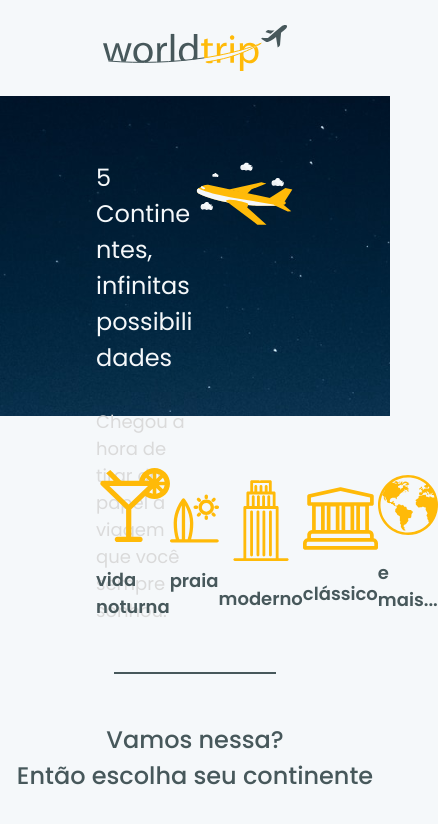
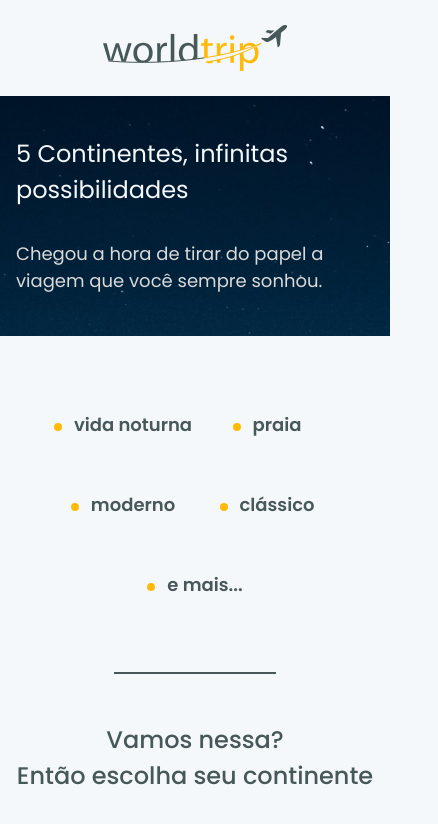
Before and after one commit to kariinagomes/ignite, a Next.js app in the folder reactjs/challenges/07-world-trip-chakra/: page / in a window 390 px wide. Shown: the top 824 px of the page, 438 px wide, since content can reach past the window. Built offline with nearby package versions, Linux system fonts and the light colour scheme.

Commit message:
feat: mobile version (world trip)

```diff
--- a/reactjs/challenges/07-world-trip-chakra/src/components/Banner/index.tsx
+++ b/reactjs/challenges/07-world-trip-chakra/src/components/Banner/index.tsx
@@ -1,18 +1,23 @@
-import { Box, Flex, Image, Text } from '@chakra-ui/react';
+import { Box, Flex, Image, Text, useBreakpointValue } from '@chakra-ui/react';
 
 export function Banner() {
+  const isWideVersion = useBreakpointValue({
+    base: false,
+    lg: true,
+  });
+
   return (
     <Flex
       w='100%'
       maxWidth={1480}
-      h='80'
+      h={['60', '80']}
       mx='auto'
       bgImage='url(/images/banner-background.svg)'
       bgRepeat='no-repeat'
-      px='24'
-      py='16'
+      px={[ '4', '24']}
+      py={['10', '16']}
     >
-      <Box w='50%'>
+      <Box w={isWideVersion ? '50%' : '100%'}>
         <Text fontSize={['2xl', '4xl']} color='gray.100'>
           5 Continentes, infinitas possibilidades
         </Text>
@@ -20,6 +25,7 @@ export function Banner() {
           Chegou a hora de tirar do papel a viagem que você sempre sonhou.
         </Text>
       </Box>
+      {isWideVersion && (
         <Box
           w='50%'
           display='flex'
@@ -28,6 +34,7 @@ export function Banner() {
         >
           <Image src='/images/airplane.svg' alt='logo' />
         </Box>
+      )}
     </Flex>
   );
 }
--- a/reactjs/challenges/07-world-trip-chakra/src/components/TravelTypes/index.tsx
+++ b/reactjs/challenges/07-world-trip-chakra/src/components/TravelTypes/index.tsx
@@ -1,4 +1,4 @@
-import { Flex, Image, Text } from '@chakra-ui/react';
+import { Flex, Image, Text, useBreakpointValue } from '@chakra-ui/react';
 
 const types = [
   {
@@ -29,29 +29,54 @@ const types = [
 ];
 
 export function TravelTypes() {
+  const isWideVersion = useBreakpointValue({
+    base: false,
+    lg: true,
+  });
+
   return (
     <Flex
       w='100%'
       maxWidth={1480}
-      h='40'
+      h='60'
+      mx='auto'
       my='12'
-      px='24'
+      px={['4', '24']}
       align='center'
-      justify='space-between'
+      justify={['center', 'space-between']}
+      flexWrap='wrap'
     >
-      {types.map(({ label, alt, src }) => (
-        <Flex direction='column' align='center' w="36">
-          <Image src={src} alt={alt} />
+      {types.map(({ label, alt, src }) => {
+        return isWideVersion ? (
+          <Flex direction='column' align='center' w='36'>
+            <Image src={src} alt={alt} />
+            <Text
+              fontSize={['lg', 'xl']}
+              fontWeight='600'
+              color='gray.700'
+              mt='6'
+            >
+              {label}
+            </Text>
+          </Flex>
+        ) : (
           <Text
-            fontSize={['lg', 'xl']}
+            fontSize='lg'
             fontWeight='600'
             color='gray.700'
-            mt='6'
+            minW='36'
+            align='center'
           >
+            <Image
+              src='/images/ellipse.svg'
+              alt='ellipse'
+              display='inline'
+              mr='3'
+            />
             {label}
           </Text>
-        </Flex>
-      ))}
+        );
+      })}
     </Flex>
   );
 }
```
Also changed, not shown: reactjs/challenges/07-world-trip-chakra/public/images/ellipse.svg (added). Lines whose indentation alone changed are shown as unchanged.
